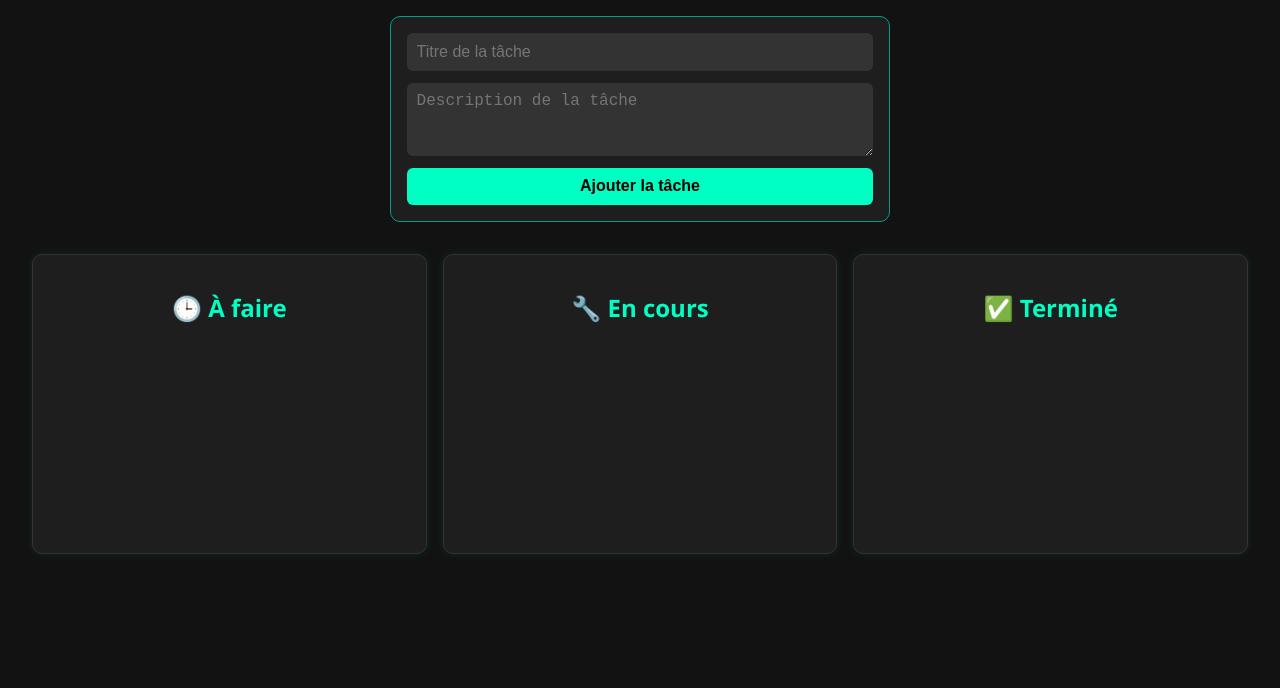
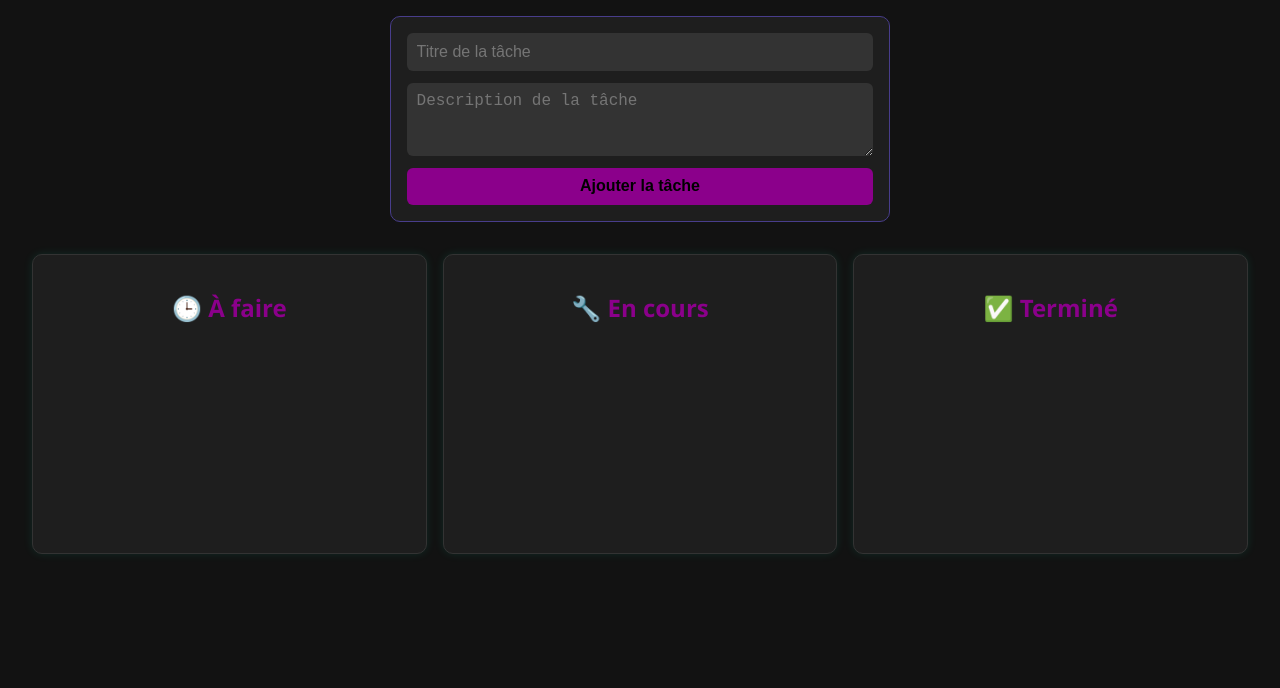
Before and after one commit to Olaaa01/To-doListDynamique, a plain HTML site: page index.html in a window 1280 px wide. Shown: the part 112-800 px from the top of the page. Drawn offline with Linux system fonts and the light colour scheme.

Commit message:
Change color

```diff
--- a/style.css
+++ b/style.css
@@ -2,8 +2,8 @@
   --bg: #121212;
   --panel: #1e1e1e;
   --text: #e0e0e0;
-  --accent: #00ffc3;
-  --accent-dark: #009f8a;
+  --accent: #8b008b;
+  --accent-dark: #483d8b;
   --card: #2a2a2a;
 }
 
```
